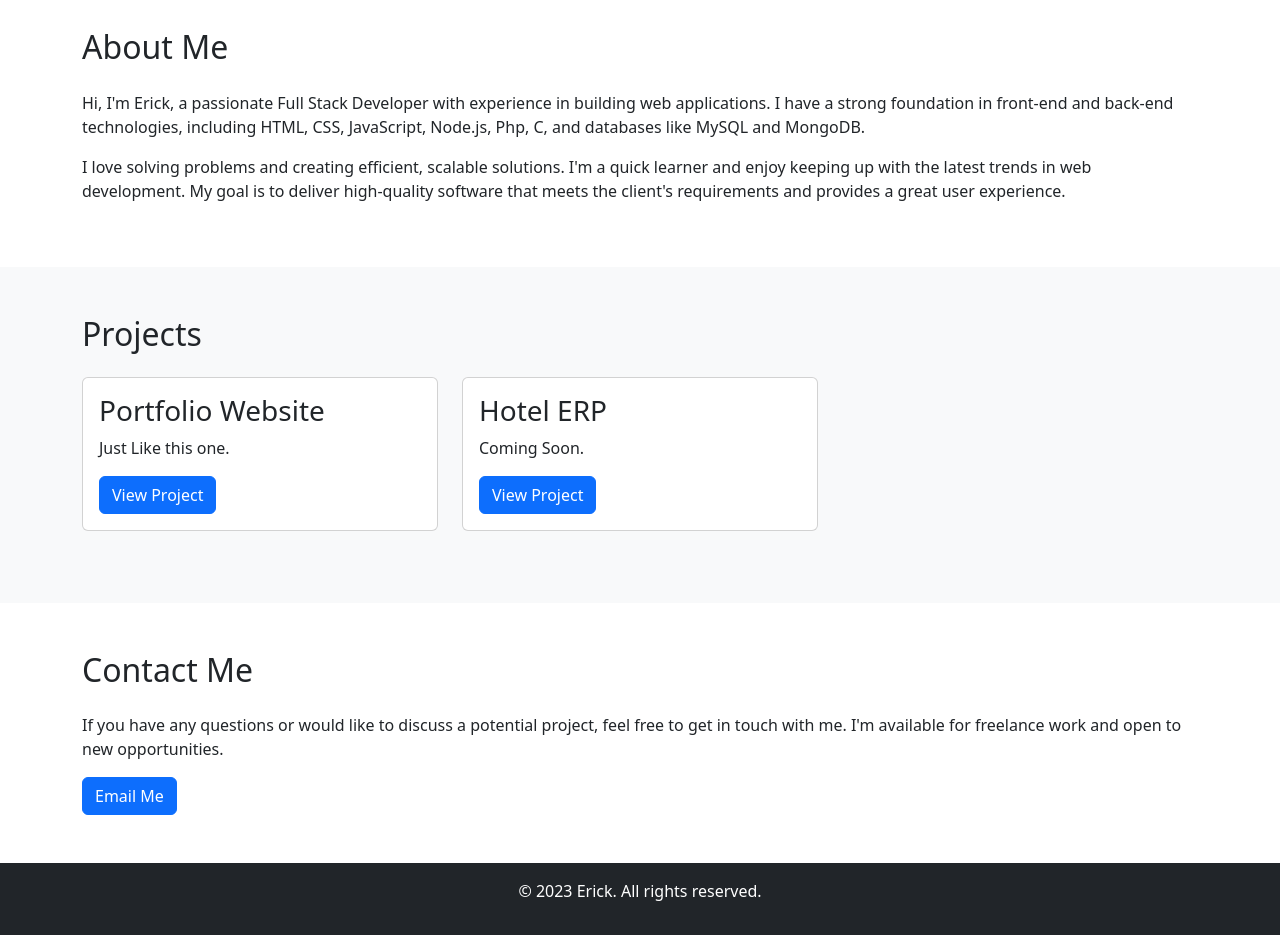
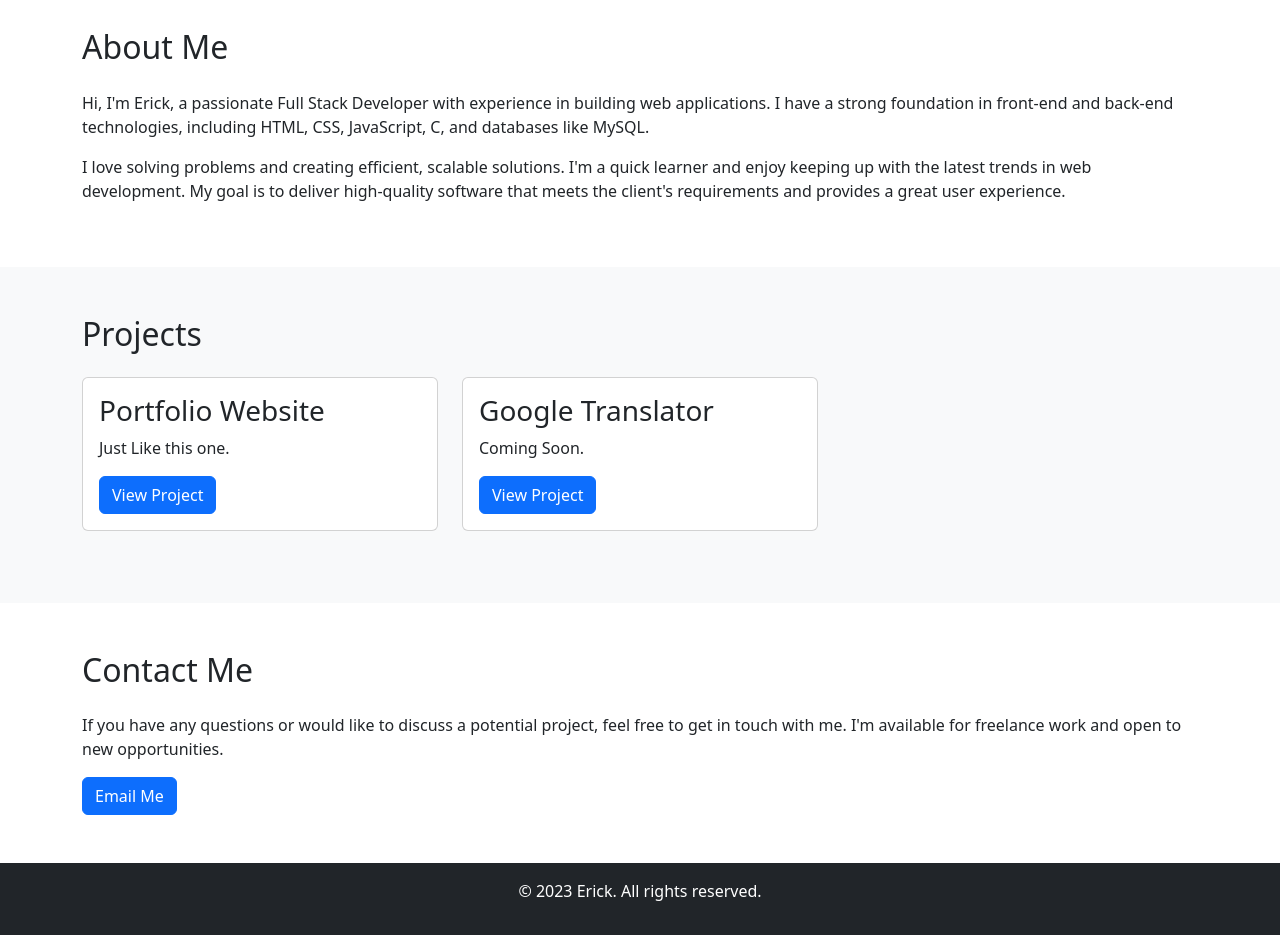
Before and after one commit to Iamerick25/alx-landing_page, a Jekyll site: the page index.html, which Jekyll copies as it is, in a window 1280 px wide. Shown: the part 531-1466 px from the top of the page. Built offline with Jekyll 4.4.1, drawn with Linux system fonts in a browser that asks for light colours.

Commit message:
Update index.html

```diff
--- a/index.html
+++ b/index.html
@@ -42,7 +42,7 @@
     <div class="container">
       <h2 class="mb-4">About Me</h2>
       <p>
-        Hi, I'm Erick, a passionate Full Stack Developer with experience in building web applications. I have a strong foundation in front-end and back-end technologies, including HTML, CSS, JavaScript, Node.js, Php, C, and databases like MySQL and MongoDB.
+        Hi, I'm Erick, a passionate Full Stack Developer with experience in building web applications. I have a strong foundation in front-end and back-end technologies, including HTML, CSS, JavaScript, C, and databases like MySQL.
       </p>
       <p>
         I love solving problems and creating efficient, scalable solutions. I'm a quick learner and enjoy keeping up with the latest trends in web development. My goal is to deliver high-quality software that meets the client's requirements and provides a great user experience.
@@ -66,7 +66,7 @@
         <div class="col-lg-4 mb-4">
           <div class="card">
             <div class="card-body">
-              <h3 class="card-title">Hotel ERP</h3>
+              <h3 class="card-title">Google Translator</h3>
               <p class="card-text">Coming Soon.</p>
               <a href="#" class="btn btn-primary">View Project</a>
             </div>
```
